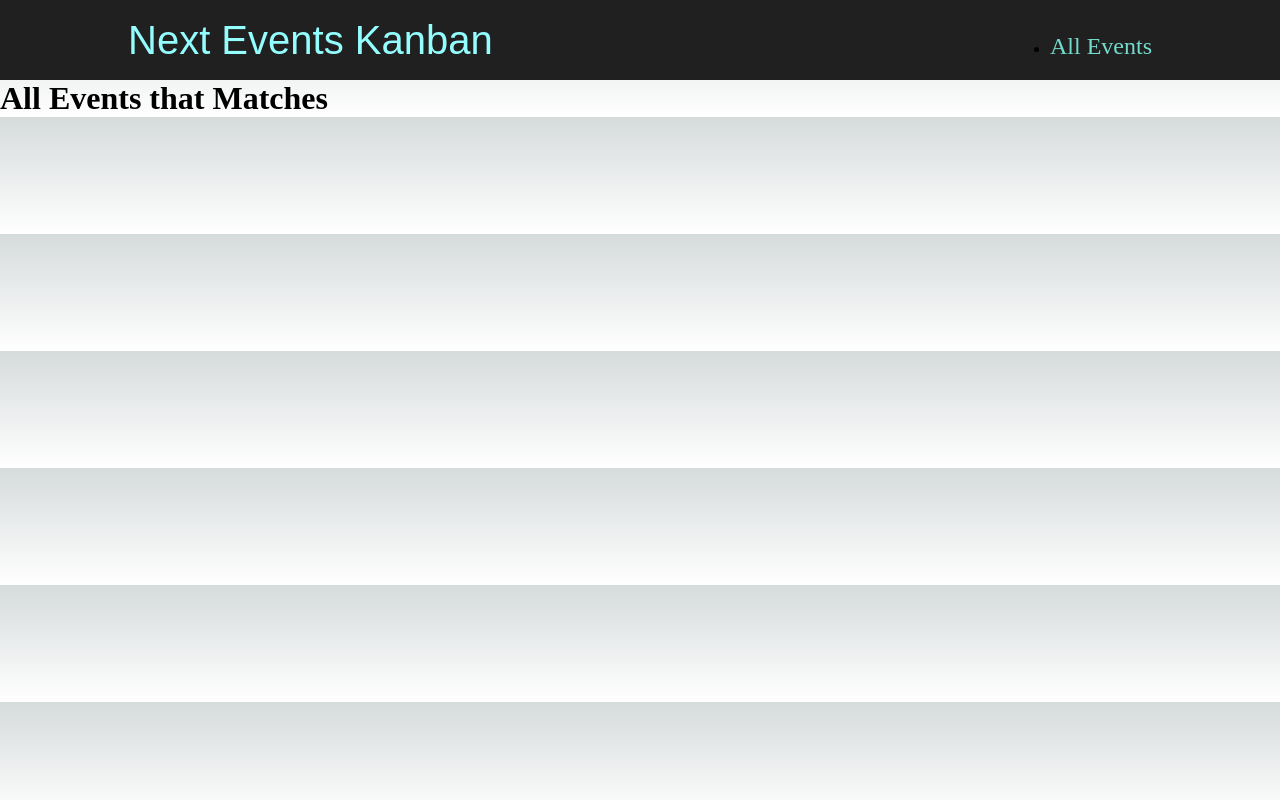
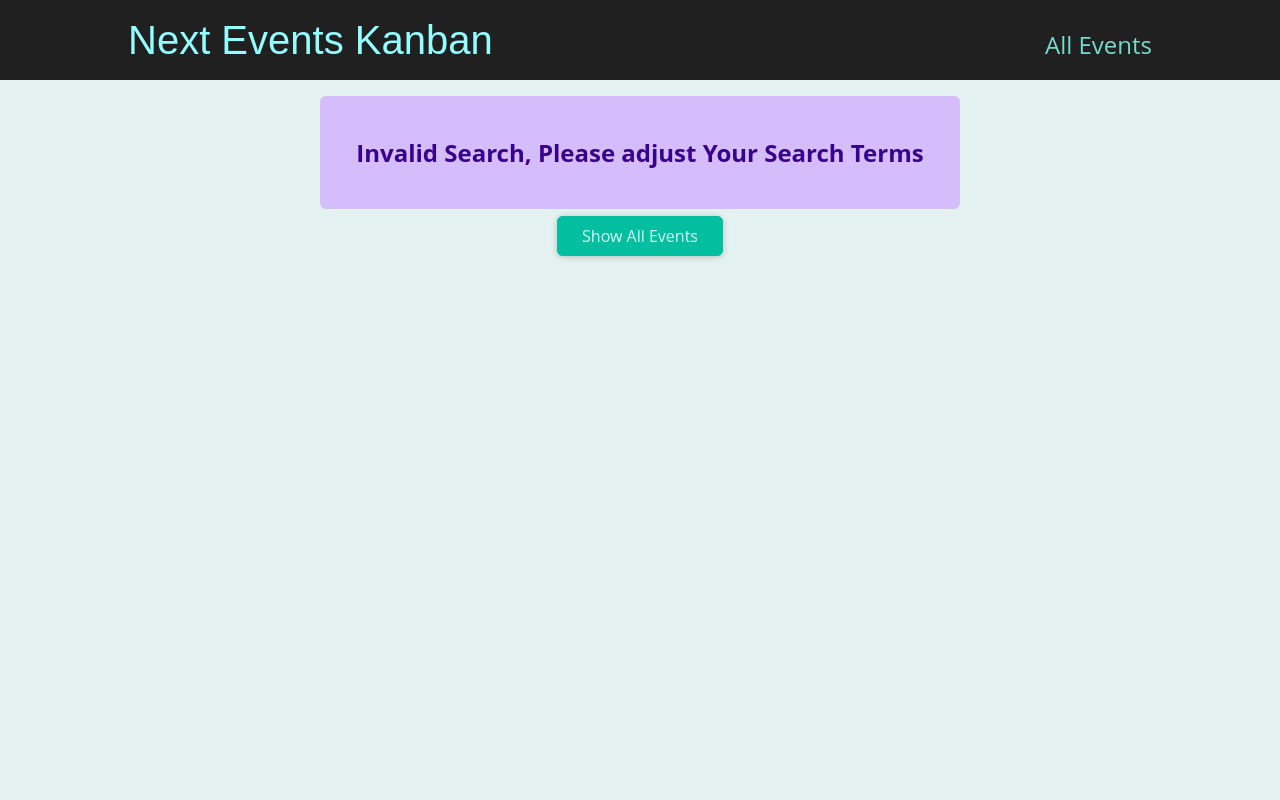
Before and after one commit to YizhouFu/next-p4, a Next.js app: page /events in a window 1280 px wide. Built offline with nearby package versions, Linux system fonts and the light colour scheme.

Commit message:
finish up

```diff
--- /dev/null
+++ b/components/events/results-title.js
@@ -0,0 +1,20 @@
+import Button from '../ui/button';
+import classes from './results-title.module.css';
+
+function ResultsTitle(props) {
+  const { date } = props;
+
+  const humanReadableDate = new Date(date).toLocaleDateString('en-US', {
+    month: 'long',
+    year: 'numeric',
+  });
+
+  return (
+    <section className={classes.title}>
+      <h1>Events in {humanReadableDate}</h1>
+      <Button link='/events'>Show all events</Button>
+    </section>
+  );
+}
+
+export default ResultsTitle;
--- /dev/null
+++ b/components/events/results-title.module.css
@@ -0,0 +1,6 @@
+.title {
+  margin: 2rem auto;
+  width: 90%;
+  max-width: 40rem;
+  text-align: center;
+}
--- /dev/null
+++ b/components/ui/error-alert.js
@@ -0,0 +1,7 @@
+import classes from './error-alert.module.css';
+
+function ErrorAlert(props) {
+  return <div className={classes.alert}>{props.children}</div>;
+}
+
+export default ErrorAlert;
--- /dev/null
+++ b/components/ui/error-alert.module.css
@@ -0,0 +1,12 @@
+.alert {
+  margin: 1rem auto;
+  padding: 1rem 2rem;
+  width: 90%;
+  max-width: 40rem;
+  background-color: #d5bdfc;
+  color: #38028d;
+  font-weight: bold;
+  font-size: 1.5rem;
+  text-align: center;
+  border-radius: 6px;
+}
--- a/pages/events/[...slug].js
+++ b/pages/events/[...slug].js
@@ -1,7 +1,72 @@
+import EventList from "@/components/events/event_list";
+import ResultsTitle from "@/components/events/results-title";
+import Button from "@/components/ui/button";
+import ErrorAlert from "@/components/ui/error-alert";
+import { getFilteredEvents } from "@/dummy_events";
+import { useRouter } from "next/router";
+import { Fragment } from "react";
+
 export default function FilteredEvents() {
+  const router = useRouter();
+  const filterData = router.query.slug;
+
+  if (!filterData) {
     return (
-      <div>
-        <h1>All Events that Matches</h1>
-      </div>
+      <ErrorAlert>
+        <p>Loading...</p>
+      </ErrorAlert>
     );
   }
+
+  const filteredYear = filterData[0];
+  const filteredMonth = filterData[1];
+  const numYear = +filteredYear;
+  const numMonth = +filteredMonth;
+
+  if (
+    isNaN(numYear) ||
+    isNaN(numMonth) ||
+    numYear > 2022 ||
+    numYear < 2021 ||
+    numMonth > 12 ||
+    numMonth < 1
+  ) {
+    return (
+      <Fragment>
+        <ErrorAlert>
+          <p>Invalid Search, Please adjust Your Search Terms</p>
+        </ErrorAlert>
+        <div className="center">
+          <Button link="/events">Show All Events</Button>
+        </div>
+      </Fragment>
+    );
+  }
+
+  const FilteredEvents = getFilteredEvents({
+    year: numYear,
+    month: numMonth,
+  });
+
+  if (!FilteredEvents || FilteredEvents.length === 0) {
+    return (
+      <Fragment>
+        <ErrorAlert>
+          <p>Sorry, No Events Matches Your Search</p>
+        </ErrorAlert>
+        <div className="center">
+          <Button link="/events">Show All Events</Button>
+        </div>
+      </Fragment>
+    );
+  }
+
+  const date = new Date(numYear, numMonth - 1);
+
+  return (
+    <Fragment>
+      <ResultsTitle date={date} />
+      <EventList events={FilteredEvents} />
+    </Fragment>
+  );
+}
--- a/styles/globals.css
+++ b/styles/globals.css
@@ -73,35 +73,36 @@
   }
 }
 
+@import url('https://fonts.googleapis.com/css2?family=Lato:wght@400;700&family=Open+Sans:wght@400;700&display=swap');
+
 * {
   box-sizing: border-box;
-  padding: 0;
-  margin: 0;
-}
-
-html,
-body {
-  max-width: 100vw;
-  overflow-x: hidden;
 }
 
 body {
-  color: rgb(var(--foreground-rgb));
-  background: linear-gradient(
-      to bottom,
-      transparent,
-      rgb(var(--background-end-rgb))
-    )
-    rgb(var(--background-start-rgb));
+  margin: 0;
+  font-family: 'Open Sans', 'Lato', sans-serif;
+  color: #414141;
+  background-color: #e4f1f1;
 }
 
-a {
-  color: inherit;
-  text-decoration: none;
+h1,
+h2,
+h3,
+h4,
+h5,
+h6 {
+  font-family: 'Lato', sans-serif;
+  color: #2b2b2b;
 }
 
-@media (prefers-color-scheme: dark) {
-  html {
-    color-scheme: dark;
-  }
+ul {
+  list-style: none;
+  margin: 0;
+  padding: 0;
 }
+
+.center {
+  margin: auto;
+  text-align: center;
+}
```
